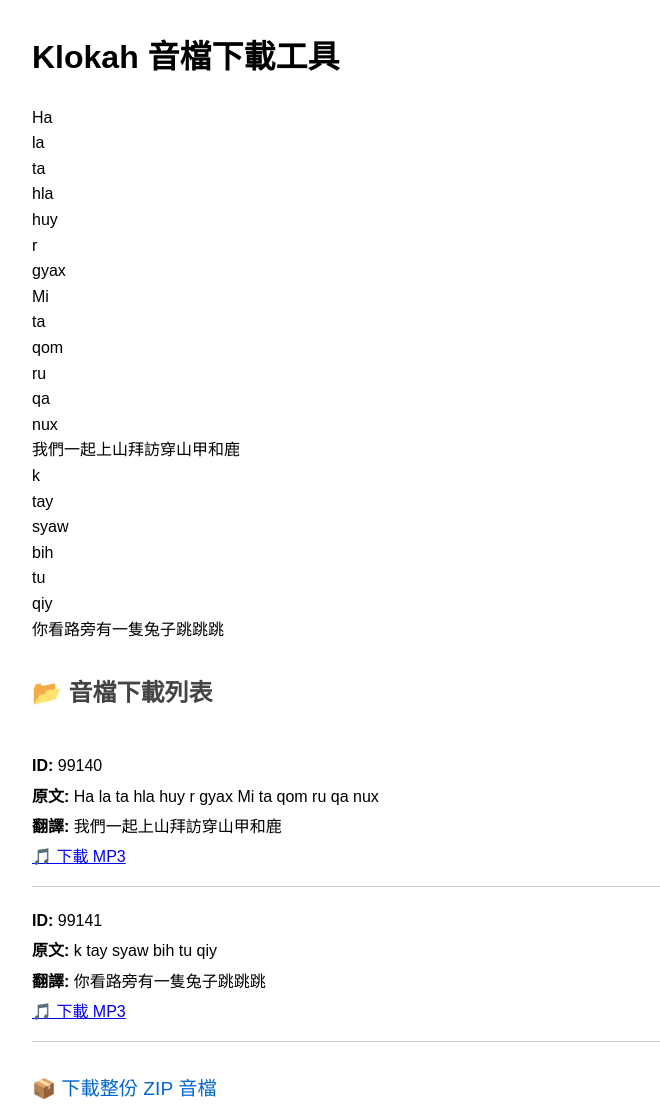
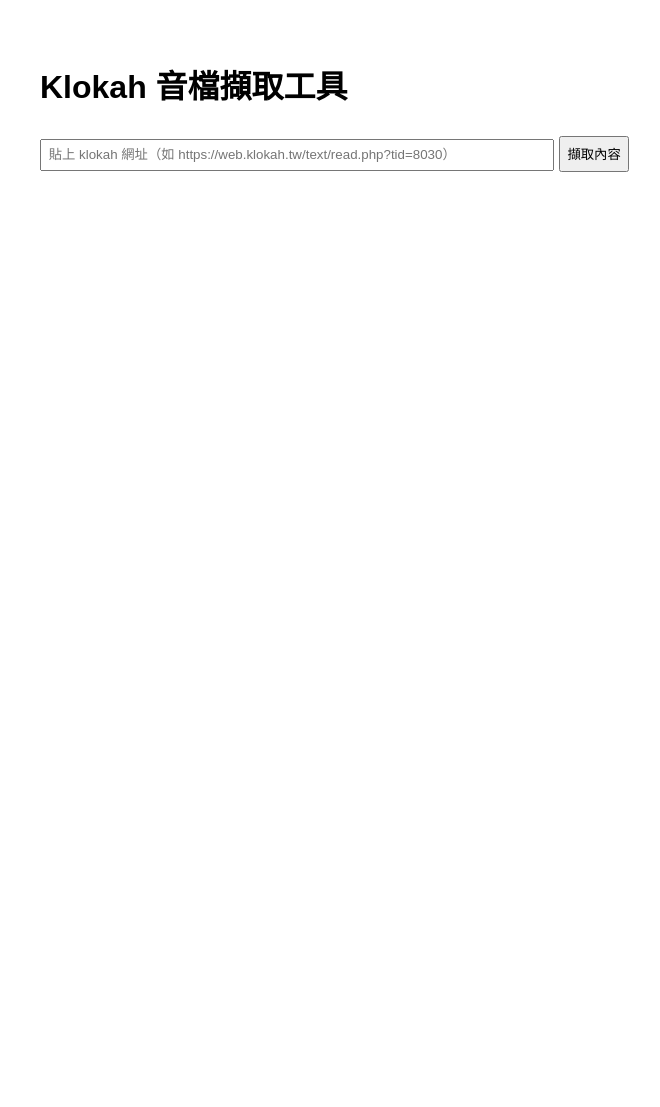
Before and after one commit to Calumai/klokah-frontend, a website: page index.html in a window 1280 px wide. Shown: the whole page, without its empty margins (0-660 px from the left). After the commit the page ends 800 px from the top, so only its background shows below. Drawn offline with nearby package versions, Linux system fonts and the light colour scheme.

Commit message:
Update index.html

```diff
--- a/index.html
+++ b/index.html
@@ -2,108 +2,73 @@
 <html lang="zh-Hant">
 <head>
   <meta charset="UTF-8" />
-  <title>Klokah 音檔下載工具</title>
+  <title>Klokah 音檔擷取工具</title>
+  <script src="https://code.jquery.com/jquery-3.6.0.min.js"></script>
   <style>
-    body {
-      font-family: Arial, sans-serif;
-      margin: 2rem;
-      line-height: 1.6;
-    }
-    h2 {
-      margin-top: 2rem;
-      color: #444;
-    }
-    .audio-block {
-      border-bottom: 1px solid #ccc;
-      padding: 1rem 0;
-    }
-    .audio-block p {
-      margin: 0.3em 0;
-    }
-    .zip-link {
-      margin-top: 2rem;
-      display: block;
-      font-size: 1.2em;
-      color: #0066cc;
-      text-decoration: none;
-    }
+    body { font-family: sans-serif; padding: 2em; }
+    input, button { margin: 0.5em 0; padding: 0.5em; }
+    .sentence { margin: 1em 0; padding: 1em; border: 1px solid #ccc; border-radius: 5px; }
   </style>
 </head>
 <body>
-  <h1>Klokah 音檔下載工具</h1>
 
-  <!-- 原本的 HTML 結構（模擬） -->
-  <div id="read-main">
-    <div class="read-sentence Ab" data-value="99140">
-      <div class="word">Ha</div> <div class="word">la</div> <div class="word">ta</div>
-      <div class="word">hla</div> <div class="word">huy</div> <div class="word">r</div>
-      <div class="word">gyax</div> <div class="word">Mi</div> <div class="word">ta</div>
-      <div class="word">qom</div> <div class="word">ru</div> <div class="word">qa</div>
-      <div class="word">nux</div>
-    </div>
-    <div class="read-sentence Ch" data-value="99140">
-      我們一起上山拜訪穿山甲和鹿
-    </div>
+  <h1>Klokah 音檔擷取工具</h1>
+  <input type="text" id="url" size="60" placeholder="貼上 klokah 網址（如 https://web.klokah.tw/text/read.php?tid=8030）">
+  <button id="fetch">擷取內容</button>
 
-    <div class="read-sentence Ab" data-value="99141">
-      <div class="word">k</div> <div class="word">tay</div> <div class="word">syaw</div>
-      <div class="word">bih</div> <div class="word">tu</div> <div class="word">qiy</div>
-    </div>
-    <div class="read-sentence Ch" data-value="99141">
-      你看路旁有一隻兔子跳跳跳
-    </div>
-  </div>
-
-  <div id="audioSet">
-    <audio data-value="99140" data-order="1" preload="none">
-      <source src="https://web.klokah.tw/text/sound/8030/99140.mp3" />
-    </audio>
-    <audio data-value="99141" data-order="2" preload="none">
-      <source src="https://web.klokah.tw/text/sound/8030/99141.mp3" />
-    </audio>
-  </div>
-
-  <a href="php/downloadZip.php?tid=8030" style="display:none" id="zip-link">下載音檔zip</a>
-
-  <!-- 音檔顯示區 -->
-  <div id="audio-download-list"></div>
+  <div id="download-zip" style="margin-top: 2em;"></div>
+  <div id="results"></div>
 
   <script>
-    document.addEventListener("DOMContentLoaded", function () {
-      const container = document.getElementById("audio-download-list");
-      container.innerHTML = `<h2>📂 音檔下載列表</h2>`;
+    $('#fetch').click(async function () {
+      const url = $('#url').val();
+      if (!url.includes('tid=')) {
+        alert('網址格式錯誤');
+        return;
+      }
 
-      const audioTags = document.querySelectorAll("#audioSet audio");
+      const tid = url.split('tid=')[1].split('&')[0];
+      const proxiedURL = `https://corsproxy.io/?${encodeURIComponent(url)}`;
+      $('#results').html('載入中...');
+      $('#download-zip').empty();
 
-      audioTags.forEach((audio) => {
-        const id = audio.getAttribute("data-value");
-        const mp3Src = audio.querySelector("source")?.getAttribute("src") || "";
+      try {
+        const html = await $.get(proxiedURL);
+        const doc = $(html);
 
-        const abElement = document.querySelector(`.read-sentence.Ab[data-value='${id}']`);
-        const chElement = document.querySelector(`.read-sentence.Ch[data-value='${id}']`);
-        const abText = abElement ? Array.from(abElement.querySelectorAll(".word")).map(w => w.textContent).join(" ") : "(無原文)";
-        const chText = chElement ? chElement.textContent.trim() : "(無翻譯)";
+        const abList = doc.find('.read-sentence.Ab');
+        const chList = doc.find('.read-sentence.Ch');
+        const audioList = doc.find('#audioSet audio');
 
-        const block = document.createElement("div");
-        block.className = "audio-block";
-        block.innerHTML = `
-          <p><strong>ID:</strong> ${id}</p>
-          <p><strong>原文:</strong> ${abText}</p>
-          <p><strong>翻譯:</strong> ${chText}</p>
-          <a href="${mp3Src}" download>🎵 下載 MP3</a>
-        `;
-        container.appendChild(block);
-      });
+        const zipLink = `https://web.klokah.tw/text/php/downloadZip.php?tid=${tid}`;
+        $('#download-zip').html(`<a href="${zipLink}" target="_blank">📦 一鍵下載所有音檔 (ZIP)</a>`);
 
-      // 顯示 ZIP 檔案
-      const zipLink = document.getElementById("zip-link");
-      if (zipLink) {
-        zipLink.style.display = "block";
-        zipLink.classList.add("zip-link");
-        zipLink.textContent = "📦 下載整份 ZIP 音檔";
-        container.appendChild(zipLink);
+        $('#results').empty();
+
+        for (let i = 0; i < audioList.length; i++) {
+          const audio = $(audioList[i]);
+          const id = audio.attr('data-value');
+          const src = audio.find('source').attr('src');
+
+          const abText = abList.filter(`[data-value=${id}]`).text().trim().replace(/\s+/g, ' ');
+          const chText = chList.filter(`[data-value=${id}]`).text().trim();
+
+          $('#results').append(`
+            <div class="sentence">
+              <p><strong>原文：</strong>${abText}</p>
+              <p><strong>翻譯：</strong>${chText}</p>
+              <audio controls src="${src}"></audio><br>
+              <a href="${src}" download>⬇️ 下載 MP3</a>
+            </div>
+          `);
+        }
+
+      } catch (e) {
+        $('#results').html('❌ 擷取失敗，請確認網址正確且網頁可公開讀取。');
+        console.error(e);
       }
     });
   </script>
+
 </body>
 </html>
```
